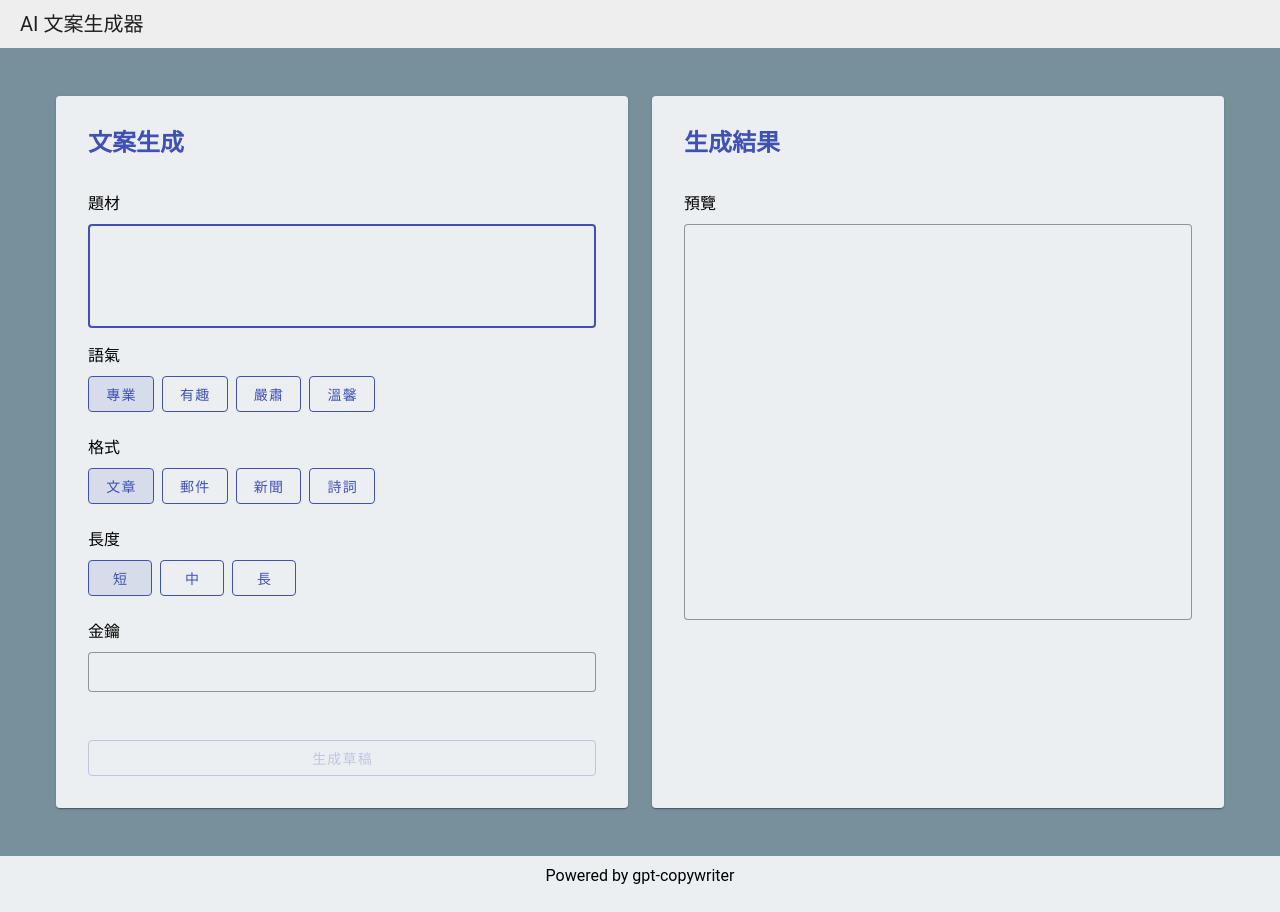
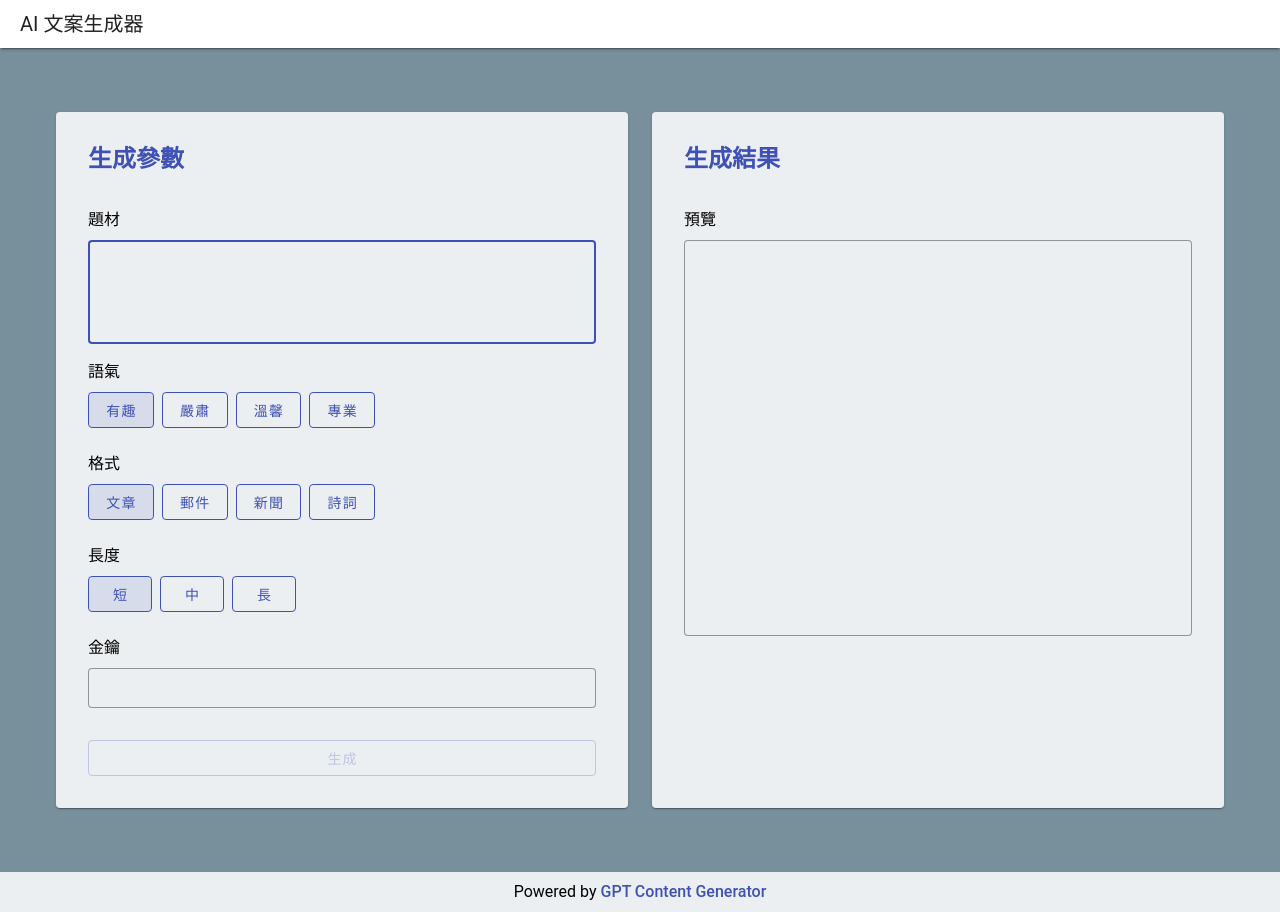
Before and after one commit to memochou1993/gpt-content-generator, a Vue app: page / in a window 1280 px wide. Built offline with nearby package versions, Linux system fonts and the light colour scheme.

Commit message:
Handle response error

```diff
--- a/src/App.vue
+++ b/src/App.vue
@@ -4,18 +4,23 @@ import ContentGenerator from './components/ContentGenerator.vue';
 
 <template>
   <v-app>
-    <v-toolbar density="compact">
-      <v-toolbar-title>AI 文案生成器</v-toolbar-title>
-    </v-toolbar>
-    <v-main class="d-flex align-center bg-blue-grey-lighten-1 py-8">
-      <v-container>
+    <v-app-bar density="compact" elevation="2">
+      <v-app-bar-title>AI 文案生成器</v-app-bar-title>
+    </v-app-bar>
+    <v-main class="d-flex align-center bg-blue-grey-lighten-1">
+      <v-container class="py-16">
         <ContentGenerator />
       </v-container>
     </v-main>
     <v-footer color="blue-grey-lighten-5">
-      <v-row>
+      <v-row no-gutters>
         <v-col class="text-center">
-          Powered by gpt-copywriter
+          Powered by
+          <span class="font-weight-medium">
+            <a href="https://github.com/memochou1993/gpt-copywriter" target="_blank" rel="noopener noreferrer">
+              GPT Content Generator
+            </a>
+          </span>
         </v-col>
       </v-row>
     </v-footer>
--- a/src/components/ContentGenerator.vue
+++ b/src/components/ContentGenerator.vue
@@ -18,6 +18,7 @@ const data = reactive({
   lengthType: LENGTH_TYPES[0],
   result: '',
   finishReason: '',
+  error: '',
 });
 
 const rememberTopic = () => {
@@ -54,6 +55,7 @@ const generateContent = async ({ reset = true }) => {
   data.loading = true;
   if (reset) resetContent();
   const client = newClient(data.key);
+  try {
     const res = await createCompletion(client)({
       prompt: `${PARTICIPANT_HUMAN}: ${prompt.value}\n${PARTICIPANT_AI}: ${data.result}`,
       maxTokens: data.lengthType.value * 4,
@@ -63,20 +65,30 @@ const generateContent = async ({ reset = true }) => {
     const { text, finish_reason: finishReason } = choice;
     data.result += text.trim();
     data.finishReason = finishReason;
+  } catch (err) {
+    data.error = err?.response?.data?.error?.message || err.message;
+  }
   data.loading = false;
 };
 </script>
 
 <template>
+  <v-snackbar
+    v-if="data.error"
+    model-value
+    @update:modelValue="data.error = ''"
+  >
+    {{ data.error }}
+  </v-snackbar>
   <v-row class="justify-center column">
     <v-col cols="12" sm="10" md="6">
       <v-card
         color="blue-grey-lighten-5"
         height="100%"
       >
-        <v-card-item class="pa-8">
+        <v-card-item class="pa-8 pb-4">
           <div class="text-h5 mb-8 font-weight-bold text-indigo">
-            文案生成
+            生成參數
           </div>
           <div class="my-4">
             <div class="title mb-2">
@@ -174,7 +186,7 @@ const generateContent = async ({ reset = true }) => {
             variant="outlined"
             @click="generateContent"
           >
-            生成草稿
+            生成
           </v-btn>
         </v-card-actions>
       </v-card>
@@ -184,7 +196,7 @@ const generateContent = async ({ reset = true }) => {
         color="blue-grey-lighten-5"
         height="100%"
       >
-        <v-card-item class="pa-8">
+        <v-card-item class="pa-8 pb-4">
           <div class="text-h5 mb-8 font-weight-bold text-indigo">
             生成結果
           </div>
--- a/src/constants/index.js
+++ b/src/constants/index.js
@@ -1,8 +1,8 @@
 export const MOOD_TYPES = [
-  { text: '專業', value: '專業' },
   { text: '有趣', value: '有趣' },
   { text: '嚴肅', value: '嚴肅' },
   { text: '溫馨', value: '溫馨' },
+  { text: '專業', value: '專業' },
 ];
 
 export const FORMAT_TYPES = [
--- a/src/style.css
+++ b/src/style.css
@@ -1,3 +1,8 @@
 :root {
   background-color: #ECEFF1;
 }
+
+a {
+  color: #3F51B5;
+  text-decoration: none;
+}
--- a/vite.config.js
+++ b/vite.config.js
@@ -1,7 +1,7 @@
-import { defineConfig } from 'vite'
-import vue from '@vitejs/plugin-vue'
+import { defineConfig } from 'vite';
+import vue from '@vitejs/plugin-vue';
 
 // https://vitejs.dev/config/
 export default defineConfig({
   plugins: [vue()],
-})
+});
```
Lines whose indentation alone changed are shown as unchanged.
